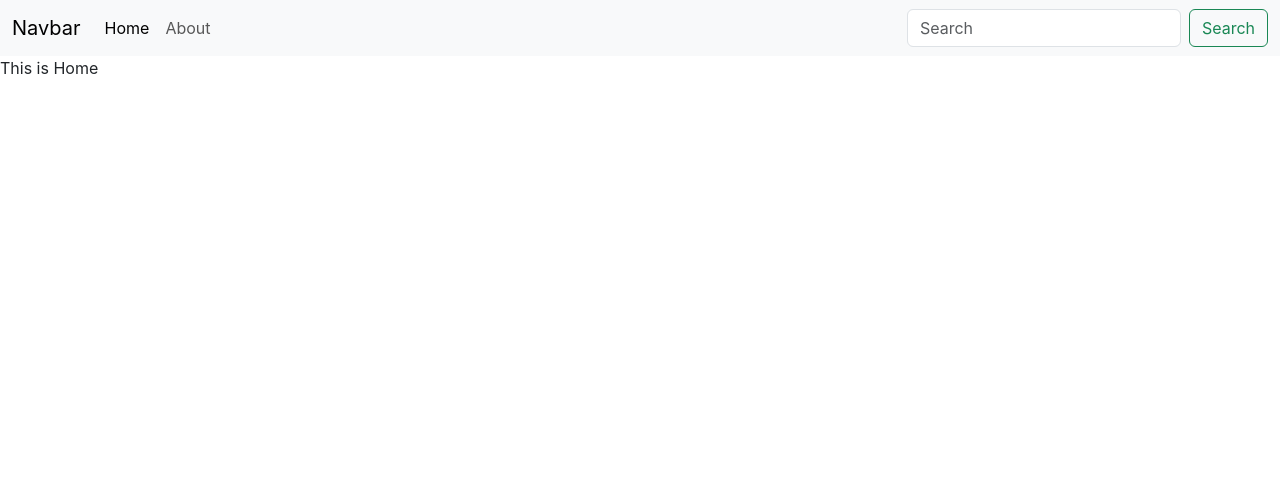
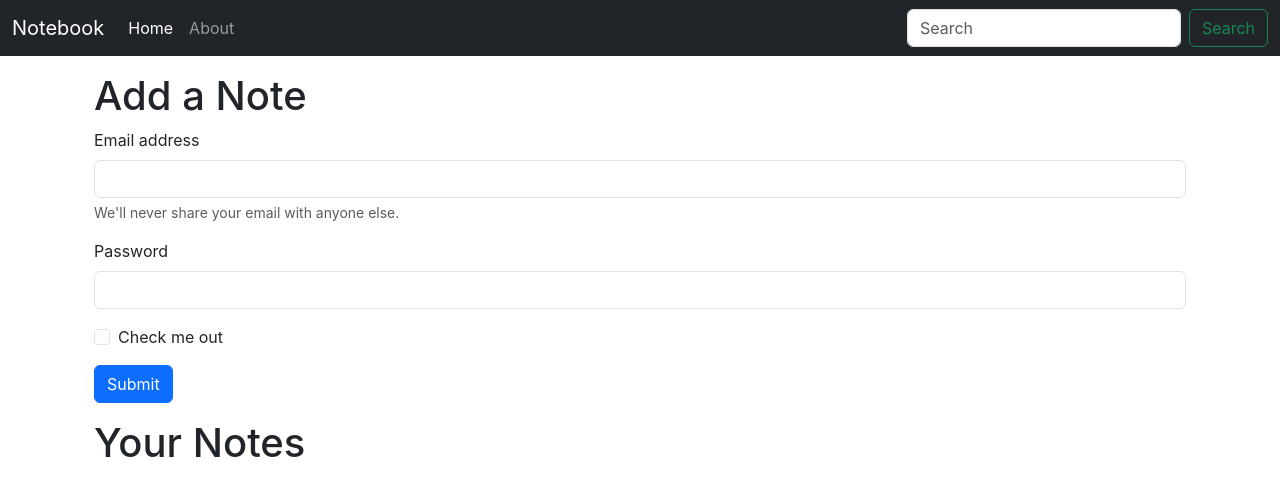
Before and after one commit to bhaveshrordev/notebook, a React (Create React App) app: page / in a window 1280 px wide. Shown: the top 496 px of the page. Built offline with nearby package versions, Linux system fonts and the light colour scheme.

Commit message:
added a form for notes

```diff
--- a/src/App.js
+++ b/src/App.js
@@ -17,10 +17,12 @@
           }}
         >
           <Navbar />
-          <Routes>
-            <Route path="/" element={<Home />} />
-            <Route path="/about" element={<About />} />
-          </Routes>
+          <div className="container">
+            <Routes>
+              <Route path="/" element={<Home />} />
+              <Route path="/about" element={<About />} />
+            </Routes>
+          </div>
         </BrowserRouter>
       </NoteState>
     </>
--- a/src/components/About.js
+++ b/src/components/About.js
@@ -1,15 +1,9 @@
-import React, { useContext, useEffect } from "react";
-import noteContext from "../context/notes/noteContext";
+import React from "react";
 
 const About = () => {
-  const a = useContext(noteContext);
-  useEffect(() => {
-    a.update();
-  }, []);
-
   return (
     <div>
-      This is About {a.state.name} And he is a {a.state.profession}
+      This is About Page
     </div>
   );
 };
--- a/src/components/Home.js
+++ b/src/components/Home.js
@@ -1,7 +1,64 @@
 import React from "react";
 
 const Home = () => {
-  return <div>This is Home</div>;
+  return (
+    <div>
+      <div className="container my-3">
+        <h1>Add a Note</h1>
+
+        <form>
+          <div className="mb-3">
+            <label htmlFor="exampleInputEmail1" className="form-label">
+              Email address
+            </label>
+
+            <input
+              type="email"
+              className="form-control"
+              id="exampleInputEmail1"
+              aria-describedby="emailHelp"
+            />
+
+            <div id="emailHelp" className="form-text">
+              We'll never share your email with anyone else.
+            </div>
+          </div>
+
+          <div className="mb-3">
+            <label htmlFor="exampleInputPassword1" className="form-label">
+              Password
+            </label>
+
+            <input
+              type="password"
+              className="form-control"
+              id="exampleInputPassword1"
+            />
+          </div>
+
+          <div className="mb-3 form-check">
+            <input
+              type="checkbox"
+              className="form-check-input"
+              id="exampleCheck1"
+            />
+
+            <label className="form-check-label" htmlFor="exampleCheck1">
+              Check me out
+            </label>
+          </div>
+
+          <button type="submit" className="btn btn-primary">
+            Submit
+          </button>
+        </form>
+      </div>
+
+      <div className="container my-3">
+        <h1>Your Notes</h1>
+      </div>
+    </div>
+  );
 };
 
 export default Home;
--- a/src/components/Navbar.js
+++ b/src/components/Navbar.js
@@ -1,12 +1,13 @@
 import React from "react";
-import { Link } from "react-router-dom";
+import { Link, useLocation } from "react-router-dom";
 
 const Navbar = () => {
+  let location = useLocation();
   return (
-    <nav className="navbar navbar-expand-lg bg-body-tertiary">
+    <nav className="navbar navbar-expand-lg navbar-dark bg-dark">
       <div className="container-fluid">
         <Link className="navbar-brand" to="/">
-          Navbar
+          Notebook
         </Link>
         <button
           className="navbar-toggler"
@@ -22,12 +23,12 @@
         <div className="collapse navbar-collapse" id="navbarSupportedContent">
           <ul className="navbar-nav me-auto mb-2 mb-lg-0">
             <li className="nav-item">
-              <Link className="nav-link active" aria-current="page" to="/">
+              <Link className={`nav-link ${location.pathname==='/'? "active": ""}`} aria-current="page" to="/">
                 Home
               </Link>
             </li>
             <li className="nav-item">
-              <Link className="nav-link" to="/about">
+              <Link className={`nav-link ${location.pathname==='/about'? "active": ""}`} to="/about">
                 About
               </Link>
             </li>
--- a/src/context/notes/NoteState.js
+++ b/src/context/notes/NoteState.js
@@ -1,26 +1,11 @@
 // src/context/notes/NoteState.js
-import React, { useState } from "react";
+import React from "react";
 import NoteContext from "./noteContext";
 
 const NoteState = (props) => {
-  const s1 = {
-    name: "Bhavesh",
-    profession: "Developer",
-  };
-
-  const [state, setState] = useState(s1);
-
-  const update = () => {
-    setTimeout(() => {
-      setState({
-        name: "Lakhan",
-        profession: "Businessman",
-      });
-    }, 1000);
-  };
 
   return (
-    <NoteContext.Provider value={{ state, update }}>
+    <NoteContext.Provider value={{}}>
       {props.children}
     </NoteContext.Provider>
   );
```
